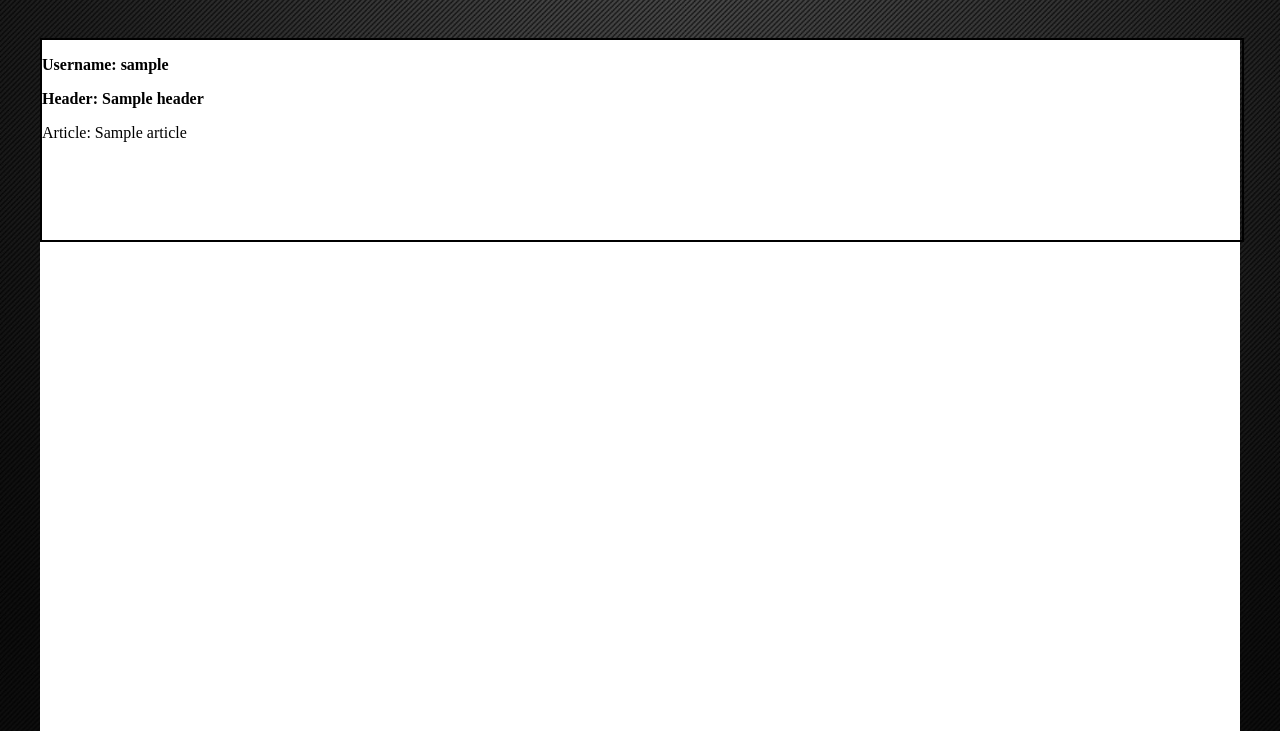
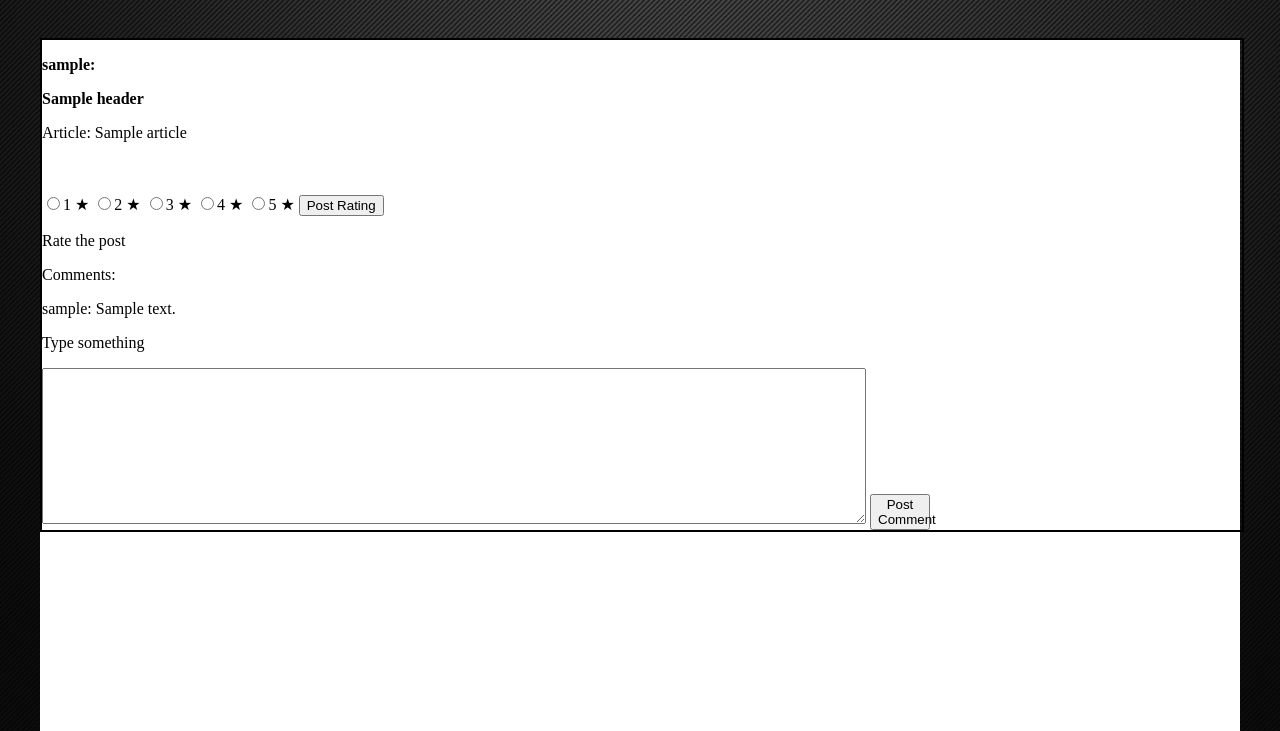
Before and after one commit to Gleb4ik2001/cs_forum, a Flask app: page / in a window 1280 px wide. Shown: the part 38-769 px from the top of the page. Run offline with Flask 3, Linux system fonts and the light colour scheme; the visitor is signed in with stand-in values (Sample User, id 1); a database or web service that is not in the repository returns one stand-in record (values such as "Sample title").

Commit message:
last commit

```diff
--- a/app.py
+++ b/app.py
@@ -4,7 +4,8 @@ from database.connection import Connection
 from database.models.users import Users
 from database.models.authors import Authors
 from database.models.articles import Articles
-
+from database.models.users_articles_comments import Users_Articles_Comments
+from database.models.users_articles_rating import Users_Articles_Rating
 
 app = Flask(__name__)
 app.config["SECRET_KEY"] = '3ghj123j3jhghj#ghghjG#K#2klfhd'
@@ -16,21 +17,60 @@ my_connection:Connection= Connection(
     password = 'admin',
     dbname = 'cs_forum'
 )
-
 @app.route("/",methods=["POST","GET"])
 def index():
+    if request.method == "POST":
+        if request.form.get("comment_content") and request.form.get("article_id"):
+            return redirect(url_for('submit_comment'))
+        if request.form.get('rating'):
+            return redirect(url_for('insert_rating'))
     if "logged_in" in session and session["logged_in"] and session['status']=="user":
-        articles =Articles.get_all_articles(
-            conn=my_connection.conn,
-        )
-        return render_template("index.html",articles = articles)
+        articles = Articles.get_all_articles(conn=my_connection.conn)
+        ids = Articles.get_articles_id(conn=my_connection.conn)
+        comments = {}
+        for i in range(len(ids)):
+            comments[ids[i][0]] = Users_Articles_Comments.get_comments_by_article_id(
+                conn=my_connection.conn,
+                article_id=ids[i][0]
+            )
+        return render_template("index.html", articles=articles, comments=comments)
     elif "logged_in" in session and session["logged_in"] and session['status']=="author":
-        articles =Articles.get_all_articles(
-            conn=my_connection.conn,
-        )
-        return render_template('index_author.html',articles = articles)
+        articles = Articles.get_all_articles(conn=my_connection.conn)
+        return render_template('index_author.html', articles=articles)
     else:
         return redirect(url_for('login_func'))
+
+@app.route('/submit_comment',methods=["POST"])
+def submit_comment():
+    comment  = request.form.get("comment_content")
+    article_id = request.form.get("article_id")
+    user_id= Users.get_user_id(conn=my_connection.conn,login=session['login'])[0]
+
+    if Users_Articles_Comments.insert_article(
+        conn=my_connection.conn,
+        user_id= user_id,
+        article_id=article_id,
+        comment=comment
+    ) == 0:
+        return redirect(url_for("index"))
+    else:
+        return "<h1> Ошибка привязки коммента к статье</h1>"
+
+
+@app.route('/insert_rating',methods=["POST"])
+def insert_rating():
+    rating :int = int(request.form.get("rating"))
+    user_id :int= int(Users.get_user_id(conn=my_connection.conn,login=session['login'])[0])
+    article_id :int = request.form.get('article_id')
+    if Users_Articles_Rating.insert_rating(
+        conn=my_connection.conn,
+        user_id= user_id,
+        article_id=article_id,
+        rating=rating
+    ) == 0:
+        return redirect(url_for("index"))
+    else:
+        return "<h1> Ошибка привязки коммента к статье</h1>"
 
 
 @app.route("/login",methods=["POST","GET"])
@@ -89,6 +129,17 @@ def write_article():
         print(id_)
     return render_template("write_article.html")
 
+@app.route("/get_comments",methods=["GET"])
+def get_comments():
+    articles =Articles.get_all_articles(
+            conn=my_connection.conn,
+        )
+    comments = Users_Articles_Comments.get_comments_by_article_id(
+            conn=my_connection.conn,
+            article_id=(request.form.get("article_id"))
+        )
+    return render_template("index.html",articles = articles,comments = comments)
+
 
 @app.route('/logout',methods=['GET'])
 def logout():
--- a/database/connection.py
+++ b/database/connection.py
@@ -60,7 +60,7 @@ class Connection:
                     CREATE TABLE IF NOT EXISTS users_articles_rating(
                         user_id INTEGER REFERENCES users(id),
                         article_id INTEGER REFERENCES articles(id),
-                        rating INTEGER CHECK(rating >=0 AND rating<=10)
+                        rating INTEGER CHECK(rating >=0 AND rating<=5)
                     );
                     CREATE TABLE IF NOT EXISTS users_articles_comments(
                         user_id INTEGER REFERENCES users(id),
--- a/database/models/articles.py
+++ b/database/models/articles.py
@@ -37,7 +37,7 @@ class Articles:
         try:
             with conn.cursor() as cur:
                 cur.execute("""
-                    SELECT articles.header, articles.article , authors.login FROM articles
+                    SELECT articles.header, articles.article , authors.login, articles.id FROM articles
                     INNER JOIN authors ON authors.id = articles.author_id;
                 """)
                 res :list= cur.fetchall()
@@ -45,3 +45,16 @@ class Articles:
         except Exception as exc:
             print("ERROR:",exc)
             return 1
+
+    @staticmethod
+    def get_articles_id(conn:Connection):
+        try:
+            with conn.cursor() as cur:
+                cur.execute("""
+                    SELECT id FROM articles;
+                """)
+                res :list= cur.fetchall()
+                return res
+        except Exception as exc:
+            print("ERROR:",exc)
+            return 1
--- a/database/models/users_articles_comments.py
+++ b/database/models/users_articles_comments.py
@@ -0,0 +1,52 @@
+from database.connection import Connection
+
+class Users_Articles_Comments:
+    conn:Connection
+    user_id : int
+    article_id : int
+    comment : str
+
+    @staticmethod
+    def insert_article(
+        conn:Connection,
+        user_id : int,
+        article_id : int,
+        comment : str
+    ):
+        try:
+            with conn.cursor() as cur:
+                cur.execute(f"""
+                    INSERT INTO users_articles_comments(
+                        user_id,
+                        article_id,
+                        comment
+                    ) VALUES(
+                        {user_id},
+                        {article_id},
+                        '{comment}'
+                    )
+                """)
+                print("Comment successfully inserted")
+                return 0
+        except Exception as exc:
+            print("ERROR COMMENT INSERTING:",exc)
+            return 1
+
+    @staticmethod
+    def get_comments_by_article_id(
+        conn:Connection,
+        article_id:int
+    ):
+        try:
+             with conn.cursor() as cur:
+                cur.execute(f"""
+                    SELECT users.login , users_articles_comments.article_id , users_articles_comments.comment FROM users_articles_comments
+                    INNER JOIN users ON users.id = users_articles_comments.user_id
+                    INNER JOIN articles ON articles.id = users_articles_comments.article_id
+                    WHERE users_articles_comments.article_id = {article_id}
+                """)
+                res: list = cur.fetchall()
+                return res
+        except Exception as exc:
+            print("ERROR COMMENTS FINDING:",exc)
+            return []
--- a/static/css/style.css
+++ b/static/css/style.css
@@ -88,4 +88,5 @@ body{
     min-height: 200px;
     height: auto;
     border: 2px solid black;
+    overflow: scroll;
 }
--- a/templates/index.html
+++ b/templates/index.html
@@ -4,7 +4,7 @@
     <meta charset="UTF-8">
     <meta name="viewport" content="width=device-width, initial-scale=1.0">
     <title>CS FORUM</title>
-    <link rel="stylesheet" href='/static/css/style.css'>
+    <link rel="stylesheet" href="/static/css/style.css">
 </head>
 <body>
     <nav>
@@ -18,7 +18,6 @@
             <div class="navs">
                 <a href="/logout">Log out</a>
             </div>
-
         </div>
     </nav>
     <main>
@@ -26,9 +25,36 @@
             {% if articles %}
             {% for article in articles %}
                 <div id="article_place">
-                            <p style="font-weight: 900;">Username: {{ article[2] }}</p>
-                            <p style="font-weight: 900;">Header: {{ article[0] }}</p>
+                    <p style="font-weight: 900;">{{ article[2] }}:</p>
+                    <p style="font-weight: 900;">{{ article[0] }}</p>
                     <p style="font-weight: 200;">Article: {{ article[1] }}</p>
+                    <br><br>
+
+                    <form action="insert_rating" method="post">
+                        <label>
+                            <input type="radio" name="rating" value="1">1 &#9733;
+                            <input type="radio" name="rating" value="2">2 &#9733;
+                            <input type="radio" name="rating" value="3">3 &#9733;
+                            <input type="radio" name="rating" value="4">4 &#9733;
+                            <input type="radio" name="rating" value="5">5 &#9733;
+                        </label>
+                        <button type="submit">Post Rating</button>
+                        <input type="hidden" name="article_id" value="{{ article[3] }}">
+                    </form>
+
+                    <p>Rate the post</p>
+                    {% if comments[article[3]] %}
+                        <p>Comments:</p>
+                        {% for comment in comments[article[3]] %}
+                            <p>{{ comment[0] }}: {{ comment[2] }}</p>
+                        {% endfor %}
+                    {% endif %}
+                    <form action="submit_comment" method="post">
+                        <p>Type something</p>
+                        <textarea name="comment_content" cols="100%" rows="10"></textarea>
+                        <button type="submit" style="width: 60px">Post Comment</button>
+                        <input type="hidden" name="article_id" value="{{ article[3] }}">
+                    </form>
                 </div>
             {% endfor %}
             {% endif %}
```
Also changed, not shown: database/models/users.py (+15 -0 lines), database/models/users_articles_rating.py (+32 -0 lines), templates/index_author.html (+18 -7 lines). Lines whose indentation alone changed are shown as unchanged.
